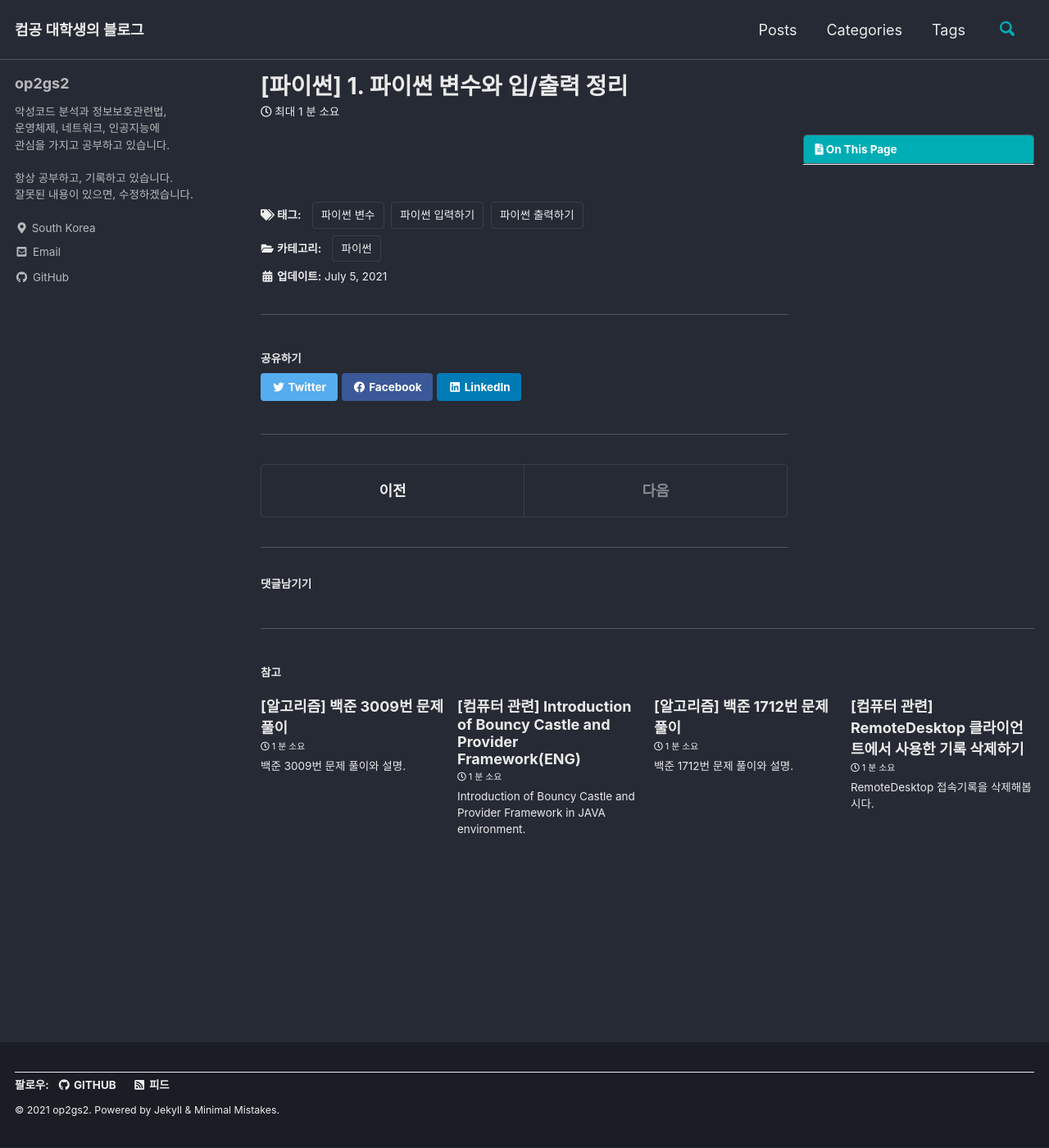
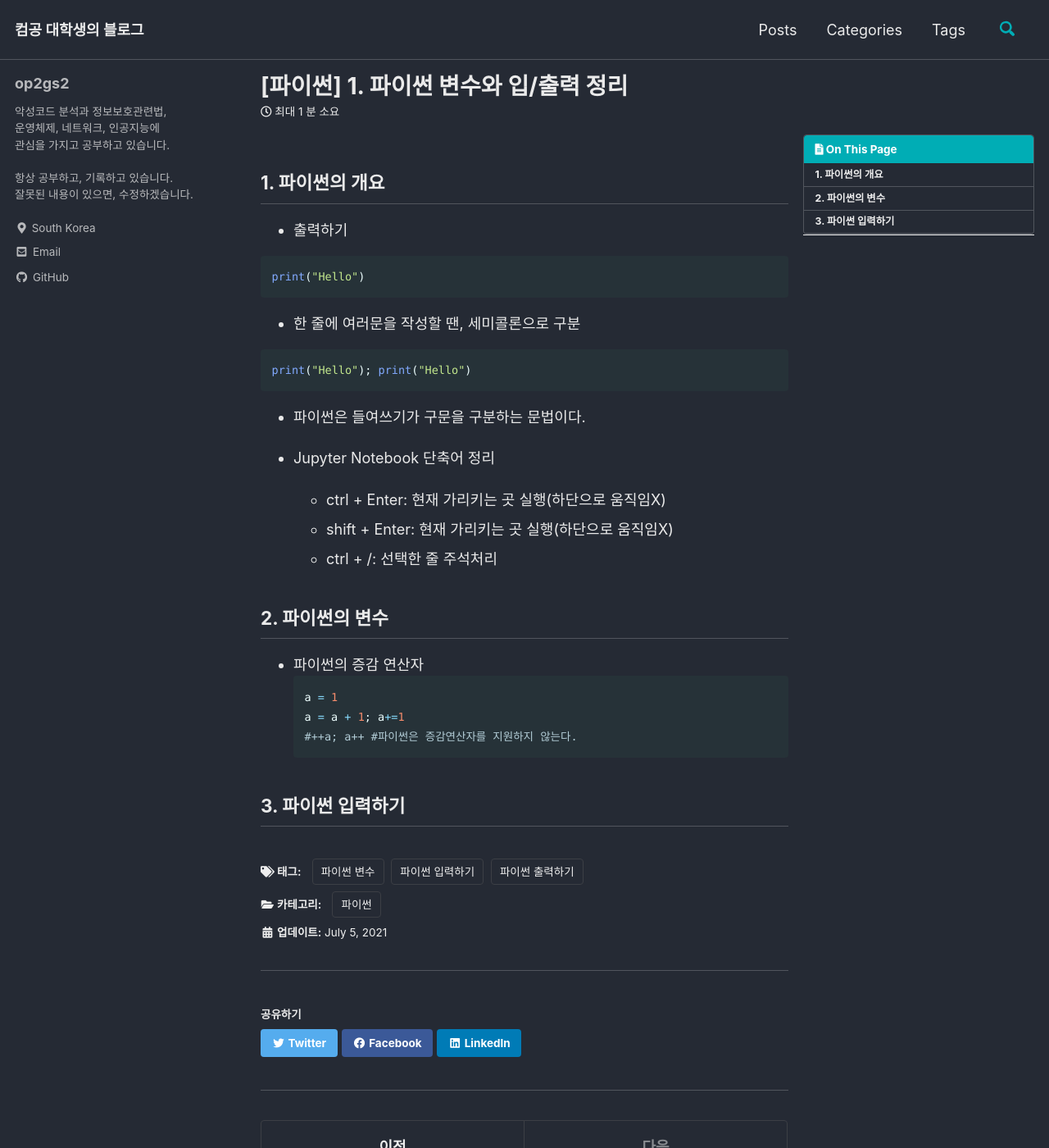
Before and after one commit to DongkilShin1/op2gs2.github.io, a Jekyll site: the page built from _posts/2021/파이썬/2021-07-05-[파이썬] 1. 파이썬 변수와 입출력 정리.md, in a window 1280 px wide and 1400 px high. Shown: the whole window at 82% size. Built offline with Jekyll 4.4.1, drawn with Linux system fonts in a browser that asks for light colours; cached includes are drawn as plain includes; comment, search, counter and statistics services are not loaded.

Commit message:
Update 2021-07-05-[파이썬] 1. 파이썬 변수와 입출력 정리.md

````diff
--- a/_posts/2021/파이썬/2021-07-05-[파이썬] 1. 파이썬 변수와 입출력 정리.md
+++ b/_posts/2021/파이썬/2021-07-05-[파이썬] 1. 파이썬 변수와 입출력 정리.md
@@ -12,3 +12,34 @@ tags:
 
 last_modified_at: 2021-07-05T12:41:00+09:00
 ---
+
+## 1. 파이썬의 개요
+- 출력하기
+
+```python
+print("Hello")
+```
+
+- 한 줄에 여러문을 작성할 땐, 세미콜론으로 구분
+
+```python
+print("Hello"); print("Hello")
+```
+
+- 파이썬은 들여쓰기가 구문을 구분하는 문법이다.
+
+- Jupyter Notebook 단축어 정리
+  - ctrl + Enter: 현재 가리키는 곳 실행(하단으로 움직임X)
+  - shift + Enter: 현재 가리키는 곳 실행(하단으로 움직임X)
+  - ctrl + /: 선택한 줄 주석처리
+
+## 2. 파이썬의 변수
+
+- 파이썬의 증감 연산자
+```python
+a = 1
+a = a + 1; a+=1
+#++a; a++ #파이썬은 증감연산자를 지원하지 않는다.
+```
+
+## 3. 파이썬 입력하기
````
